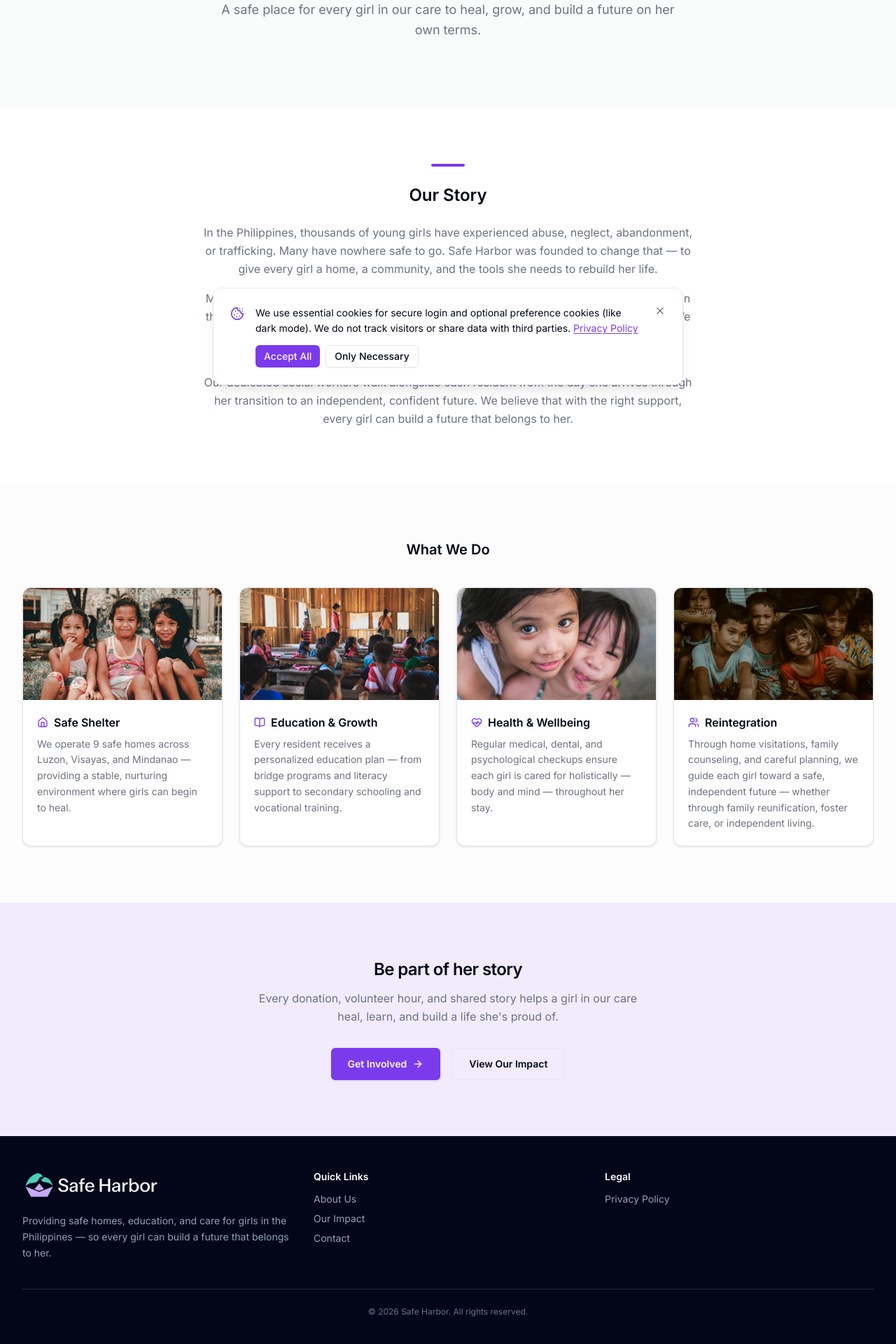
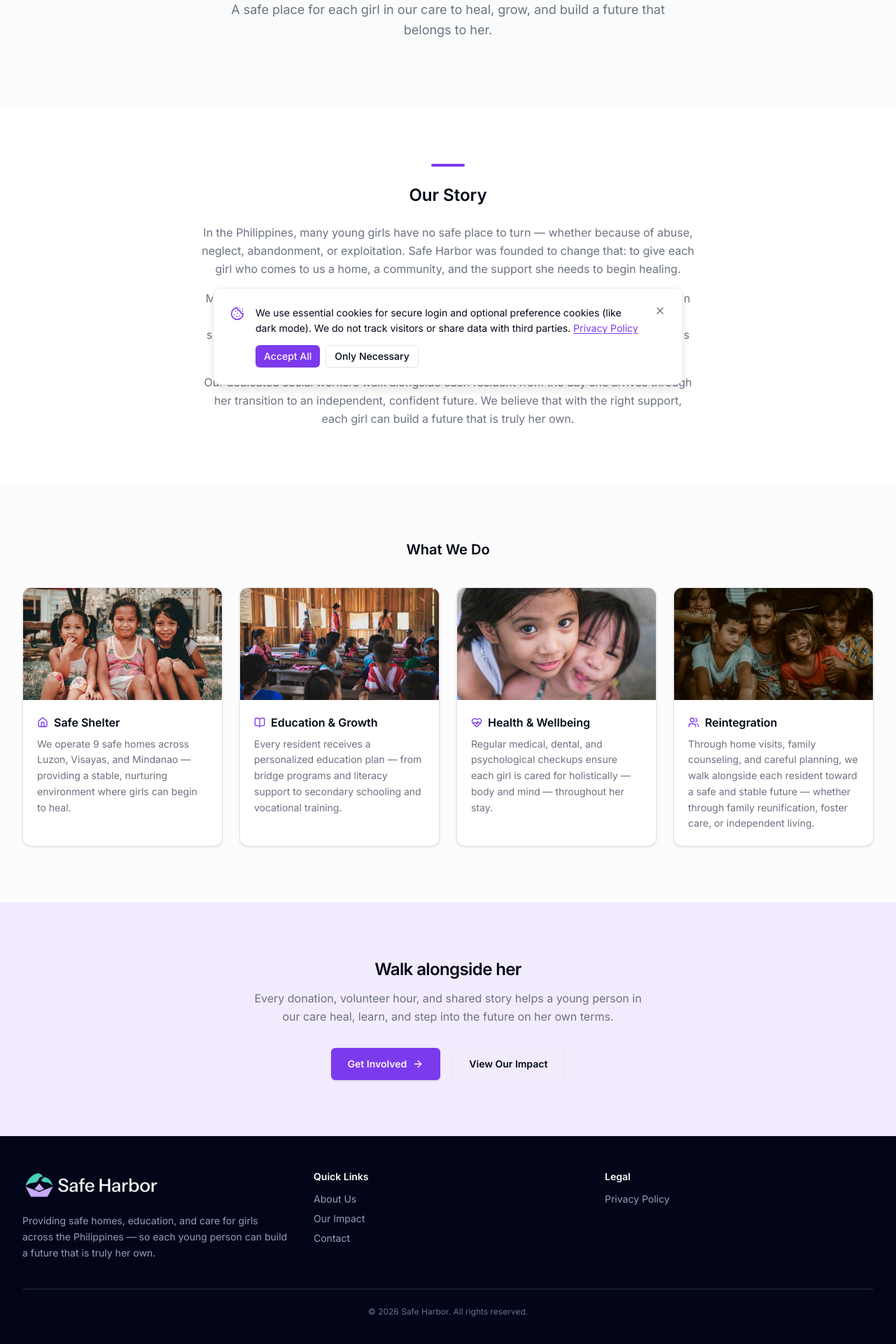
Before and after one commit to quadehogan/safeHarbor, a React (Vite) app in the folder frontend/: page /about in a window 1280 px wide. Shown: the part 226-2146 px from the top of the page at 70% size. Built offline with nearby package versions, Linux system fonts and the light colour scheme; no server answers.

Commit message:
More changes to wording throughout the public pages

```diff
--- a/frontend/src/components/Footer.tsx
+++ b/frontend/src/components/Footer.tsx
@@ -15,8 +15,8 @@ export function Footer() {
               />
             </Link>
             <p className="text-sm leading-relaxed">
-              Providing safe homes, education, and care for girls in the Philippines — so every girl
-              can build a future that belongs to her.
+              Providing safe homes, education, and care for girls across the Philippines —
+              so each young person can build a future that is truly her own.
             </p>
           </div>
 
--- a/frontend/src/pages/AboutPage.tsx
+++ b/frontend/src/pages/AboutPage.tsx
@@ -35,7 +35,7 @@ const pillars = [
     image: communityImg,
     title: 'Reintegration',
     description:
-      'Through home visitations, family counseling, and careful planning, we guide each girl toward a safe, independent future — whether through family reunification, foster care, or independent living.',
+      'Through home visits, family counseling, and careful planning, we walk alongside each resident toward a safe and stable future — whether through family reunification, foster care, or independent living.',
   },
 ]
 
@@ -52,8 +52,8 @@ export default function AboutPage() {
               About Safe Harbor
             </h1>
             <p className="mt-4 text-base sm:text-lg text-muted-foreground max-w-2xl mx-auto leading-relaxed">
-              A safe place for every girl in our care to heal, grow, and build a
-              future on her own terms.
+              A safe place for each girl in our care to heal, grow, and build a
+              future that belongs to her.
             </p>
           </div>
         </section>
@@ -66,23 +66,23 @@ export default function AboutPage() {
               Our Story
             </h2>
             <p className="mt-6 text-sm sm:text-base text-muted-foreground leading-relaxed">
-              In the Philippines, thousands of young girls have experienced
-              abuse, neglect, abandonment, or trafficking. Many have nowhere safe
-              to go. Safe Harbor was founded to change that — to give every girl
-              a home, a community, and the tools she needs to rebuild her life.
+              In the Philippines, many young girls have no safe place to turn —
+              whether because of abuse, neglect, abandonment, or exploitation.
+              Safe Harbor was founded to change that: to give each girl who comes
+              to us a home, a community, and the support she needs to begin healing.
             </p>
             <p className="mt-4 text-sm sm:text-base text-muted-foreground leading-relaxed">
               Modeled after Lighthouse Sanctuary, a US-based 501(c)(3) that has
               operated safe homes in the Philippines for years, Safe Harbor
-              extends that mission to new underserved regions. We take a holistic
+              extends that mission to communities with fewer services and supports. We take a holistic
               approach: every girl who enters our care receives shelter,
               counseling, education, healthcare, and a personalized plan for her future.
             </p>
             <p className="mt-4 text-sm sm:text-base text-muted-foreground leading-relaxed">
               Our dedicated social workers walk alongside each resident from the
               day she arrives through her transition to an independent, confident
-              future. We believe that with the right support, every girl can build a
-              future that belongs to her.
+              future. We believe that with the right support, each girl can build a
+              future that is truly her own.
             </p>
           </div>
         </section>
@@ -132,11 +132,11 @@ export default function AboutPage() {
         <section className="bg-primary/10">
           <div className="mx-auto max-w-3xl px-6 lg:px-8 py-16 sm:py-20 text-center">
             <h2 className="text-2xl font-semibold tracking-tight text-foreground">
-              Be part of her story
+              Walk alongside her
             </h2>
             <p className="mt-3 text-sm sm:text-base text-muted-foreground max-w-xl mx-auto leading-relaxed">
-              Every donation, volunteer hour, and shared story helps a girl in our
-              care heal, learn, and build a life she's proud of.
+              Every donation, volunteer hour, and shared story helps a young person
+              in our care heal, learn, and step into the future on her own terms.
             </p>
             <div className="mt-8 flex flex-wrap justify-center gap-4">
               <Link
```
